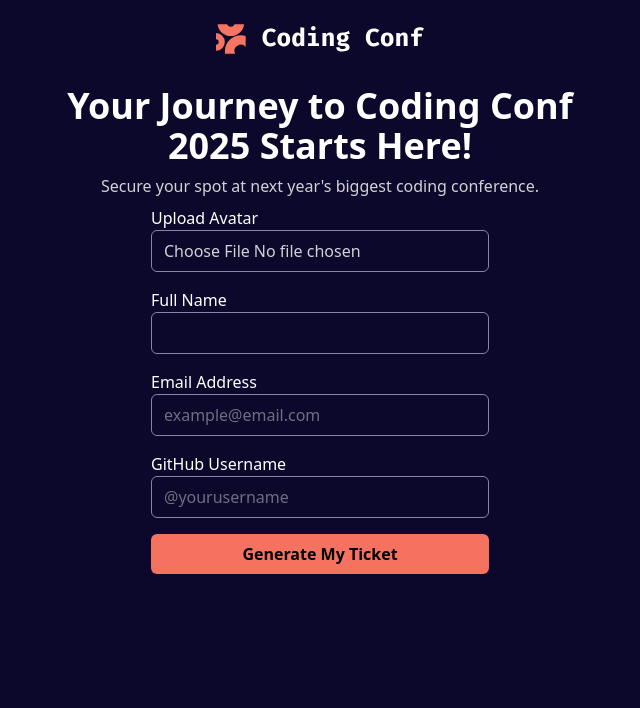
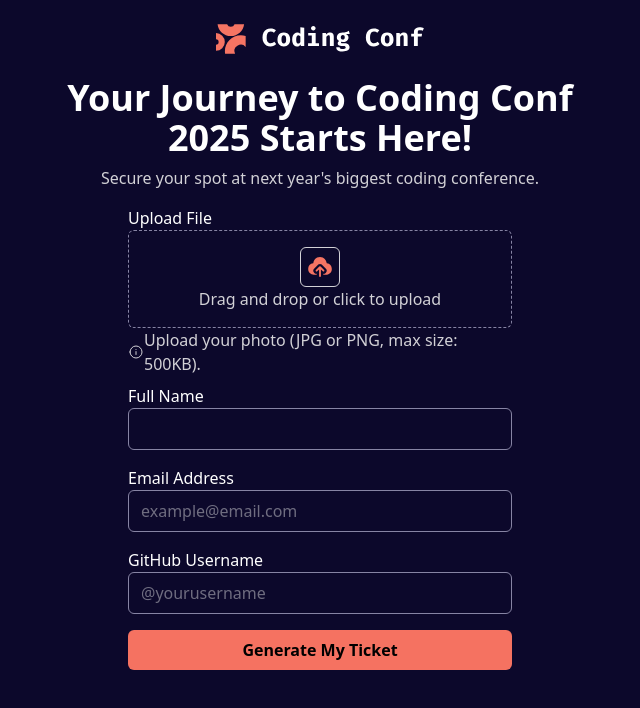
Before and after one commit to K-DevGrowth/Conference-ticket-generator-react, a React (Vite) app: page / in a window 1280 px wide. Shown: the top 708 px of the page, without its empty margins (320-960 px from the left). Built offline with nearby package versions, Linux system fonts and the light colour scheme.

Commit message:
feat: add useRef to upload file

```diff
--- a/src/App.jsx
+++ b/src/App.jsx
@@ -1,12 +1,9 @@
+import { useRef } from "react";
+
 const App = () => {
+  const uploadRef = useRef(null);
+
   const formData = [
-    {
-      id: 1,
-      label: "Upload Avatar",
-      type: "file",
-      placeholder: "Drag and drop or click to upload",
-      required: true,
-    },
     {
       id: 2,
       label: "Full Name",
@@ -30,19 +27,54 @@
     },
   ];
 
+  const handleUploadFile = () => {
+    if (uploadRef.current) {
+      uploadRef.current.click();
+    }
+  };
+
   return (
     <main className="relative w-screen h-dvh overflow-x-hidden bg-Neutral-900">
       <div className="flex flex-col justify-center items-center">
         <img className="mt-6" src="logo-full.svg" alt="" />
 
-        <h1 className="text-4xl pt-8 pb-2 max-w-lg font-semibold text-center text-Neutral-0">
+        <h1 className="text-4xl pt-6 pb-2 max-w-lg font-semibold text-center text-Neutral-0">
           Your Journey to Coding Conf 2025 Starts Here!
         </h1>
         <p className="text-Neutral-300">
           Secure your spot at next year's biggest coding conference.
         </p>
 
-        <form>
+        <form className="max-w-sm w-full mt-4">
+          <div className="text-Neutral-300">
+            <label className="text-Neutral-0 font-medium" htmlFor="file">
+              Upload File
+            </label>
+
+            <div className="p-4 text-center border border-dashed border-Neutral-500 rounded-md text-Neutral-300">
+              <button
+                onClick={handleUploadFile}
+                type="button"
+                className="block mx-auto border rounded-md p-1 cursor-pointer"
+              >
+                <img src="icon-upload.svg" alt="" />
+              </button>
+
+              <input
+                ref={uploadRef}
+                type="file"
+                id="file"
+                required
+                className="hidden"
+              />
+
+              <span>Drag and drop or click to upload</span>
+            </div>
+            <div className="flex items-center">
+              <img src="icon-info.svg" alt="" />
+              <span>Upload your photo (JPG or PNG, max size: 500KB).</span>
+            </div>
+          </div>
           {formData.map((field) => (
             <div key={field.id} className="py-2">
               <label
```
